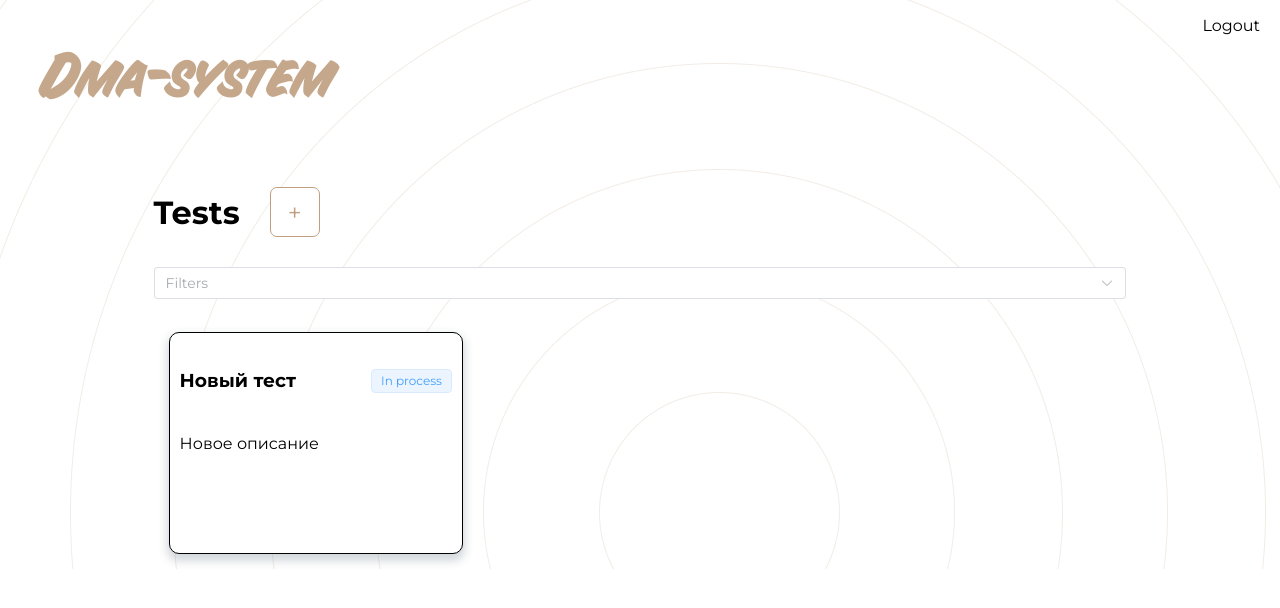
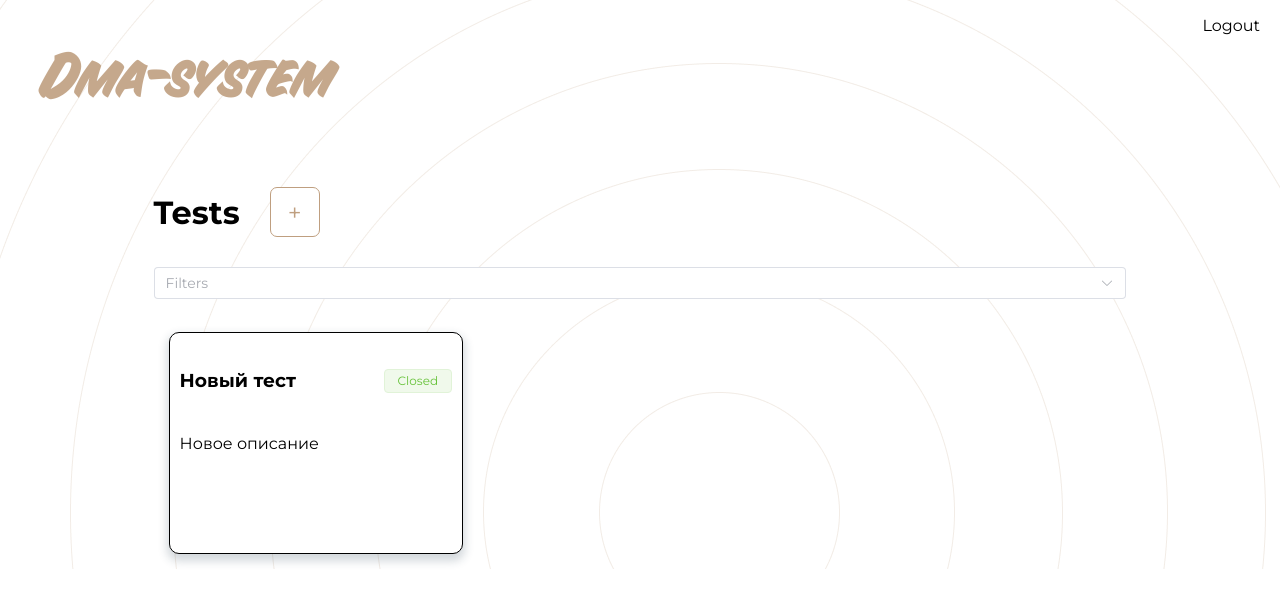
Before and after one commit to L1nk0r/dma-system-frontend, a Vue app: page /tests in a window 1280 px wide. Shown: the top 608 px of the page. Built offline with nearby package versions, Linux system fonts and the light colour scheme; data requests are answered from the project's data file.

Commit message:
Dynamic changing test status

```diff
--- a/db.json
+++ b/db.json
@@ -13,7 +13,7 @@
       "responsible": {
         "login": "resp@test.com"
       },
-      "test_status": "IN_PROCESS",
+      "test_status": "CLOSED",
       "redactors": [
         {
           "login": "red1@test.com"
@@ -35,7 +35,7 @@
       ],
       "categories": [
         {
-          "name": "cat 2",
+          "name": "cat 3",
           "categories": [
             {
               "name": "sub cat 1",
--- a/src/components/ds_test_cart.vue
+++ b/src/components/ds_test_cart.vue
@@ -38,10 +38,10 @@
 
    <el-dialog v-model="modalVisible" title="Edit test">
          <el-steps :active="this.active" finish-status="success">
-            <el-step title="In process" />
-            <el-step title="Approved" />
-            <el-step title="Published" />
-            <el-step title="Closed" />
+            <el-step title="In process" @click="setStatus('IN_PROCESS')" class="step" />
+            <el-step title="Approved" @click="setStatus('APPROVED')" class="step" />
+            <el-step title="Published" @click="setStatus('PUBLISHED')" class="step" />
+            <el-step title="Closed" @click="setStatus('CLOSED')" class="step" />
          </el-steps>
          <h1>{{ cart_data.name }}</h1>
          <p class="desc_p">{{ cart_data.description }} </p>
@@ -120,26 +120,32 @@ export default{
          }
       },
       saveEditedTest(){
-         console.log(this.cart_data.id);
+         const data = this.getData();
 
+         axios.put(`${this.getServerUrl}/tests/${this.cart_data.id}`, data)
+            .then(response => this.testId = response.data.id)
+            .catch(error => {
+            this.errorMessage = error.message;
+               console.error("There was an error!", error);
+            });
+      },
+      getData(){
          const data = {
             name: this.cart_data.name,
             description: this.cart_data.description,
             creator: this.cart_data.creator,
             responsible: this.cart_data.responsible,
-            test_status: "IN_PROCESS",
+            test_status: this.cart_data.test_status,
             redactors: this.cart_data.redactors,
             creation_date: this.cart_data.creation_date,
             passing: this.cart_data.passing,
             categories: this.cart_data.categories
          };
 
-         axios.put(`${this.getServerUrl}/tests/${this.cart_data.id}`, data)
-            .then(response => this.testId = response.data.id)
-            .catch(error => {
-            this.errorMessage = error.message;
-            console.error("There was an error!", error);
-            });
+         return data;
+      },
+      setStatus(str){
+         this.cart_data.setStatus(str);
       }
    },
    created(){
@@ -209,6 +215,10 @@ export default{
       margin-top: 2px;
    }
 
+   .step:hover{
+      cursor: pointer;
+   }
+
    .desc_p{
       font-size: 20px;
       font-family: "Montserrat", sans-serif;
--- a/src/elements/test.js
+++ b/src/elements/test.js
@@ -28,4 +28,8 @@ export default class Test{
          this.categories.push(cat);
       });
    }
+
+   setStatus(status){
+      this.test_status = status;
+   }
 }
```
